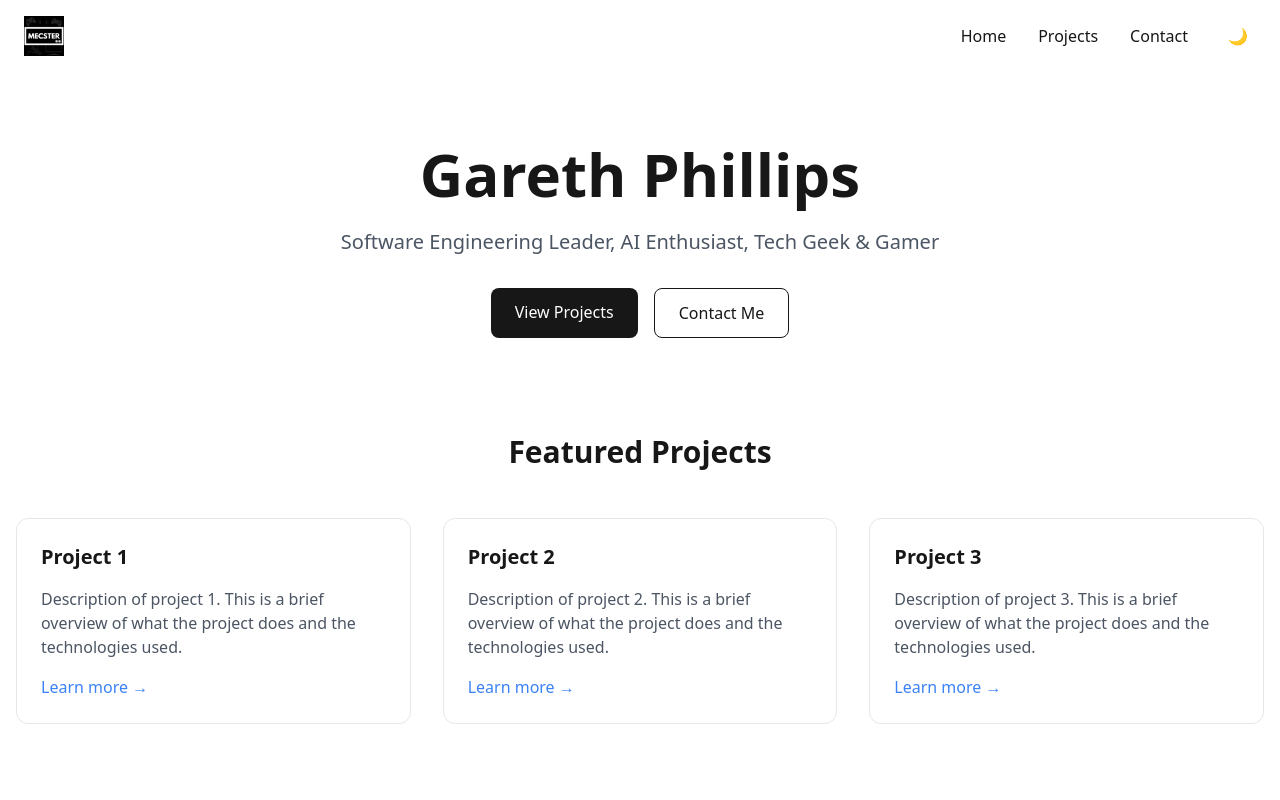
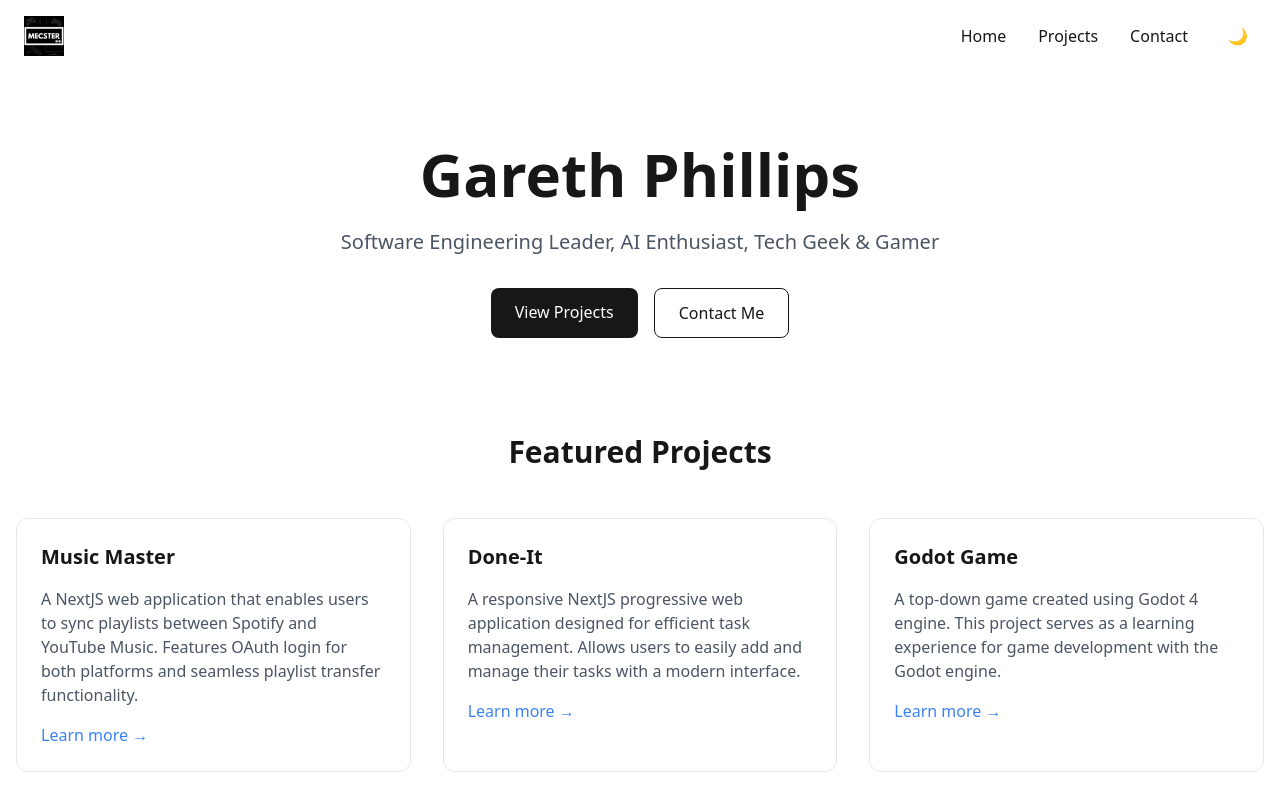
Before and after one commit to powerfulqa/powerfulqa.github.io, a Next.js app: page / in a window 1280 px wide. Shown: the top 800 px of the page. Built offline with nearby package versions, Linux system fonts and the light colour scheme.

Commit message:
Update to include projects and contact us

```diff
--- a/app/page.tsx
+++ b/app/page.tsx
@@ -12,13 +12,14 @@ export default function Home() {
           </p>
           <div className="flex justify-center gap-4">
             <a
-              href="#projects"
+              href="https://github.com/mecster09"
+              target="_blank"
               className="bg-foreground text-background px-6 py-3 rounded-lg hover:opacity-90 transition-opacity"
             >
               View Projects
             </a>
             <a
-              href="#contact"
+              href="mailto:gkp2105@gmail.com"
               className="border border-foreground px-6 py-3 rounded-lg hover:bg-foreground hover:text-background transition-colors"
             >
               Contact Me
@@ -31,24 +32,50 @@ export default function Home() {
       <section id="projects" className="container mx-auto px-4 py-12">
         <h2 className="text-3xl font-bold text-center mb-12">Featured Projects</h2>
         <div className="grid md:grid-cols-2 lg:grid-cols-3 gap-8">
-          {[1, 2, 3].map((i) => (
-            <div
-              key={i}
-              className="border border-gray-200 dark:border-gray-800 rounded-xl p-6 hover:shadow-lg transition-shadow"
-            >
-              <h3 className="text-xl font-semibold mb-4">Project {i}</h3>
+          <div className="border border-gray-200 dark:border-gray-800 rounded-xl p-6 hover:shadow-lg transition-shadow">
+            <h3 className="text-xl font-semibold mb-4">Music Master</h3>
             <p className="text-gray-600 dark:text-gray-300 mb-4">
-                Description of project {i}. This is a brief overview of what the
-                project does and the technologies used.
+              A NextJS web application that enables users to sync playlists between Spotify and YouTube Music.
+              Features OAuth login for both platforms and seamless playlist transfer functionality.
             </p>
             <a
-                href="#"
+              href="https://github.com/mecster09/music-master"
+              target="_blank"
               className="text-blue-500 hover:text-blue-600 dark:text-blue-400 dark:hover:text-blue-300"
             >
               Learn more →
             </a>
           </div>
-          ))}
+
+          <div className="border border-gray-200 dark:border-gray-800 rounded-xl p-6 hover:shadow-lg transition-shadow">
+            <h3 className="text-xl font-semibold mb-4">Done-It</h3>
+            <p className="text-gray-600 dark:text-gray-300 mb-4">
+              A responsive NextJS progressive web application designed for efficient task management.
+              Allows users to easily add and manage their tasks with a modern interface.
+            </p>
+            <a
+              href="https://github.com/mecster09/done-it"
+              target="_blank"
+              className="text-blue-500 hover:text-blue-600 dark:text-blue-400 dark:hover:text-blue-300"
+            >
+              Learn more →
+            </a>
+          </div>
+
+          <div className="border border-gray-200 dark:border-gray-800 rounded-xl p-6 hover:shadow-lg transition-shadow">
+            <h3 className="text-xl font-semibold mb-4">Godot Game</h3>
+            <p className="text-gray-600 dark:text-gray-300 mb-4">
+              A top-down game created using Godot 4 engine. This project serves as a learning
+              experience for game development with the Godot engine.
+            </p>
+            <a
+              href="https://github.com/mecster09/godot-game"
+              target="_blank"
+              className="text-blue-500 hover:text-blue-600 dark:text-blue-400 dark:hover:text-blue-300"
+            >
+              Learn more →
+            </a>
+          </div>
         </div>
       </section>
 
@@ -61,7 +88,7 @@ export default function Home() {
           </p>
           <div className="flex justify-center gap-6">
             <a
-              href="https://github.com/yourusername"
+              href="https://github.com/mecster09"
               target="_blank"
               rel="noopener noreferrer"
               className="hover:opacity-80 transition-opacity"
@@ -69,7 +96,7 @@ export default function Home() {
               GitHub
             </a>
             <a
-              href="https://linkedin.com/in/yourusername"
+              href="https://linkedin.com/in/gkphillips9"
               target="_blank"
               rel="noopener noreferrer"
               className="hover:opacity-80 transition-opacity"
@@ -77,7 +104,7 @@ export default function Home() {
               LinkedIn
             </a>
             <a
-              href="mailto:your.email@example.com"
+              href="mailto:gkp2105@gmail.com"
               className="hover:opacity-80 transition-opacity"
             >
               Email
```
Lines whose indentation alone changed are shown as unchanged.
